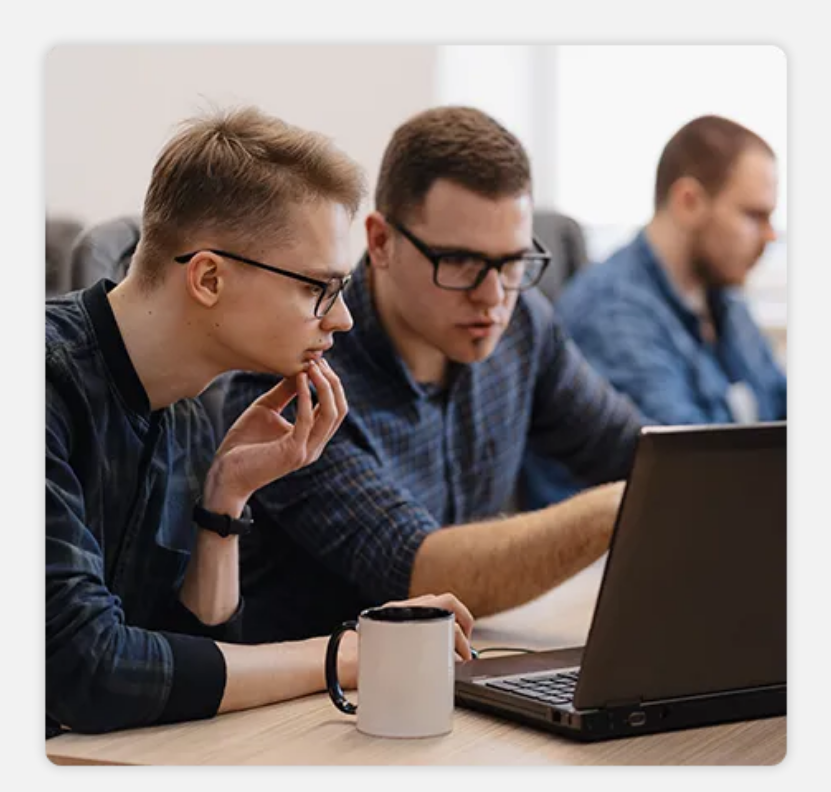
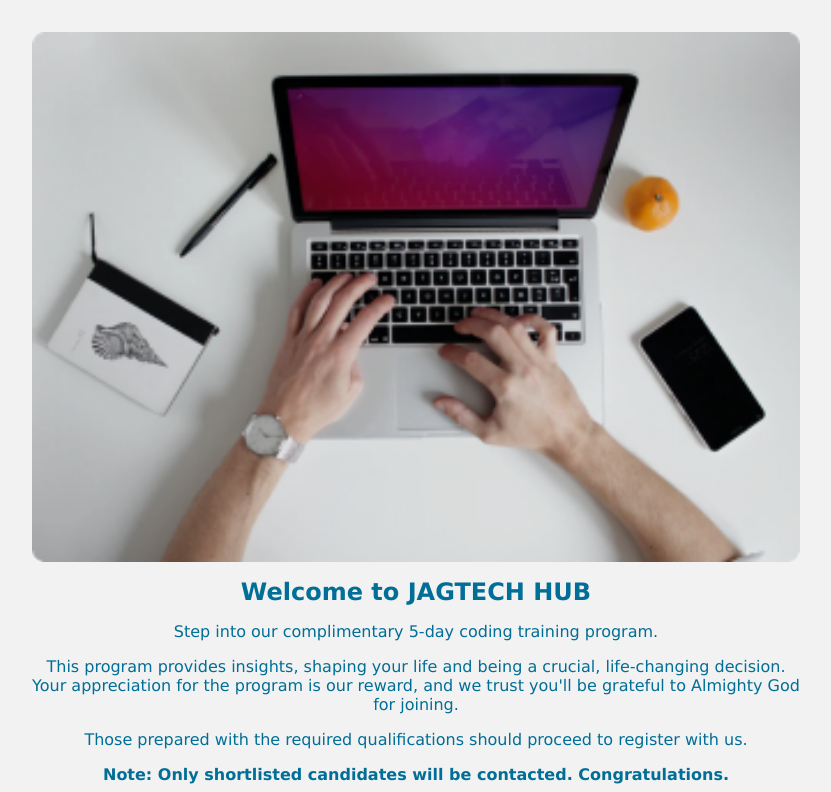
Before and after one commit to olakoder/jagtech-free-training, a plain HTML site: page index.html in a window 1280 px wide. Shown: the top 792 px of the page, without its empty margins (224-1055 px from the left). Drawn offline with Linux system fonts and the light colour scheme.

Commit message:
design-alone

```diff
--- a/index.html
+++ b/index.html
@@ -11,7 +11,7 @@
 </head>
 <body>
     <div class="container">
-        <img src="./drawers.jpg" alt="">
+        <img src="./design-alone.png" alt="">
         <!-- <div> -->
             <h2>Welcome to JAGTECH HUB</h2>
         <!-- </div> -->
```
Also changed, not shown: design-alone.png (added).
